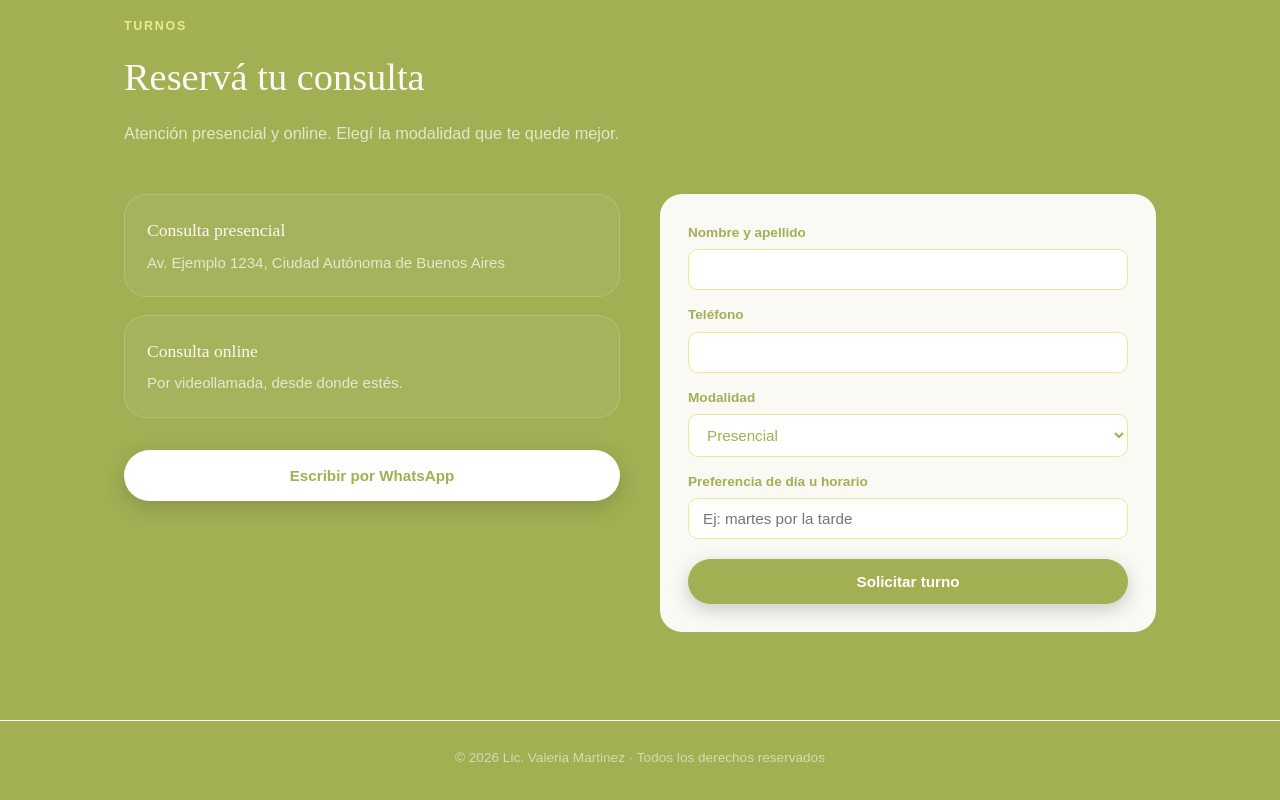
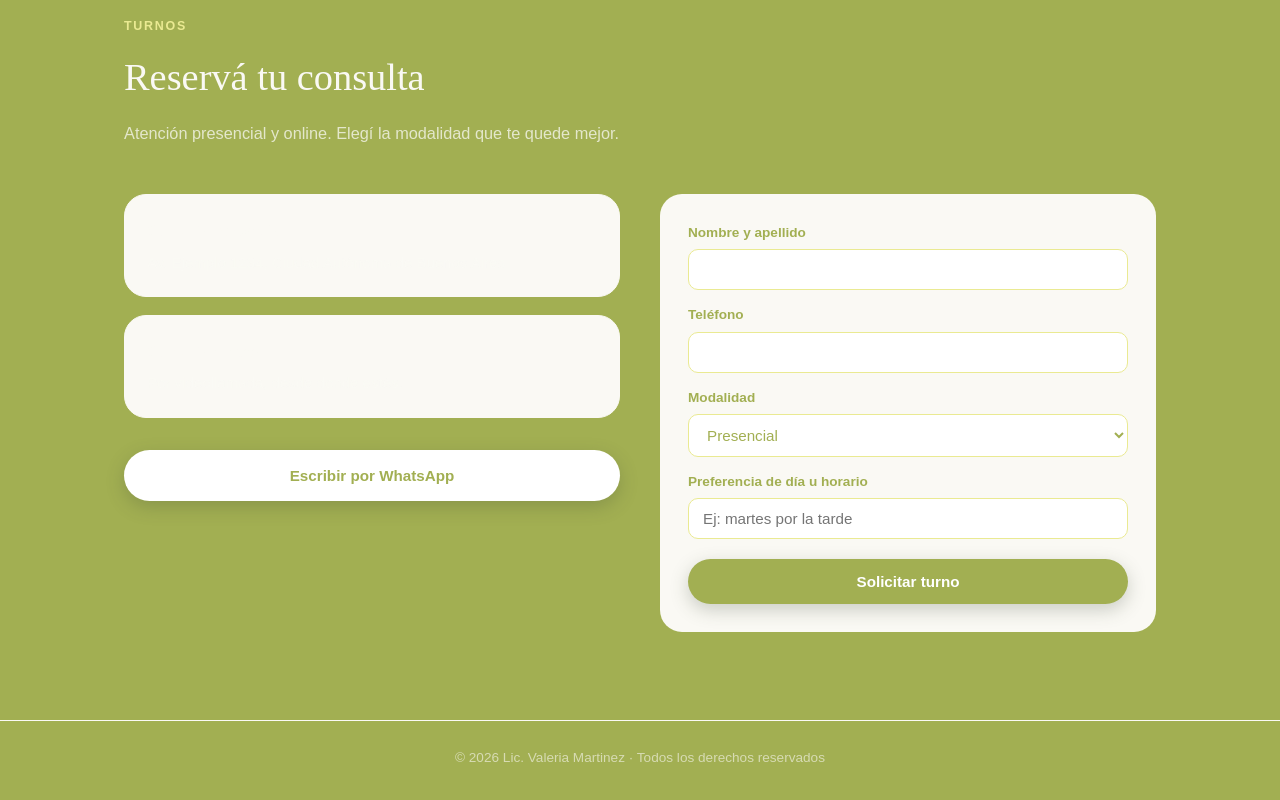
Before and after one commit to MechiBakker/nutri-site, a React (Vite) app: page / in a window 1280 px wide. Shown: the part 1540-2340 px from the top of the page. Built offline with nearby package versions, Linux system fonts and the light colour scheme; no server answers; the database is empty.

Commit message:
fondo guarda

```diff
--- a/src/styles.css
+++ b/src/styles.css
@@ -269,8 +269,8 @@ section { padding: 88px 0; }
 }
 
 .modalidad-card {
-  background: rgba(250, 249, 244, 0.06);
-  border: 1px solid rgba(250, 249, 244, 0.18);
+  background: rgb(250, 249, 244);
+  border: 1px solid rgb(250, 249, 244);
   border-radius: var(--radius);
   padding: 22px;
 }
```
